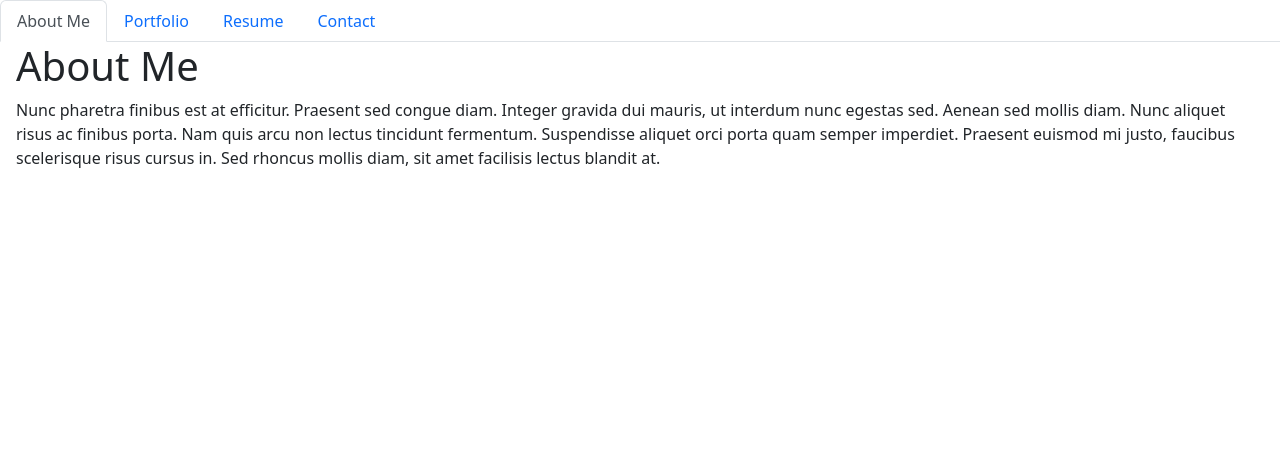
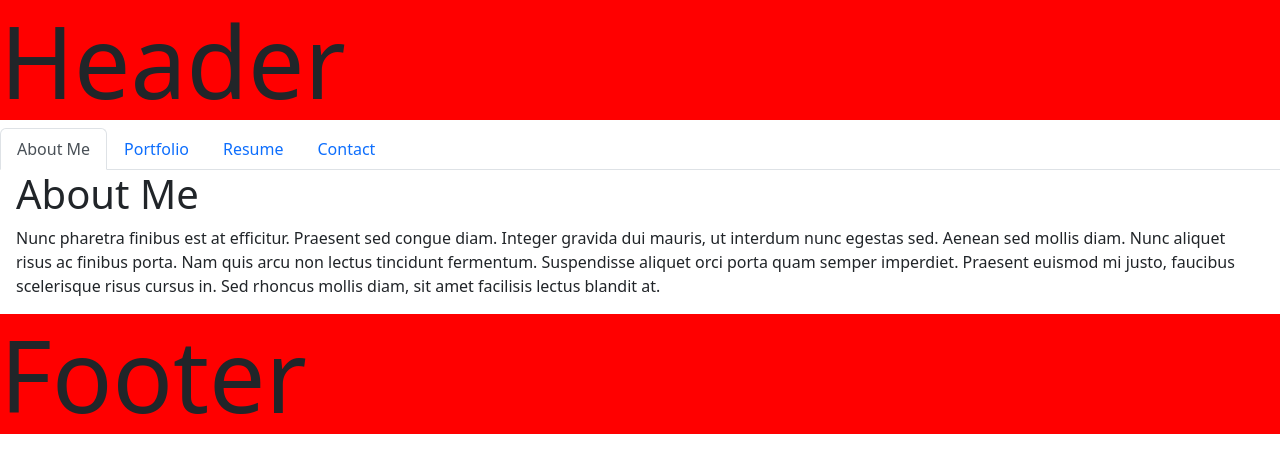
Before and after one commit to Estevan-Gonzales/module-20-challenge-react-portfolio, a React (Vite) app: page / in a window 1280 px wide. Shown: the top 472 px of the page. Built offline with nearby package versions, Linux system fonts and the light colour scheme.

Commit message:
Added projects

```diff
--- a/src/App.jsx
+++ b/src/App.jsx
@@ -1,5 +1,14 @@
-import PortfolioContainer from "./components/PortfolioContainer";
+import Header from "./components/Header"
+import Footer from "./components/Footer"
 
-const App = () => <PortfolioContainer />;
+
+function App() {
+    return (
+      <div>
+        <Header />
+        <Footer />
+      </div>
+    );
+  }
 
 export default App;
--- /dev/null
+++ b/src/components/Footer.jsx
@@ -0,0 +1,19 @@
+
+const styles = {
+  headerStyle: {
+    background: 'red',
+  },
+  headingStyle: {
+    fontSize: '100px',
+  },
+};
+
+
+function Footer() {
+  return(
+  <header style={styles.headerStyle} className="header">
+  <h1 style={styles.headingStyle}>Footer</h1>
+  </header>)
+}
+
+export default Footer;
--- a/src/components/PortfolioContainer.jsx
+++ b/src/components/Header.jsx
@@ -5,7 +5,19 @@ import About from './pages/About';
 import Portfolio from './pages/Portfolio';
 import Contact from './pages/Contact';
 
-export default function PortfolioContainer() {
+const styles = {
+  headerStyle: {
+    background: 'red',
+  },
+  headingStyle: {
+    fontSize: '100px',
+  },
+};
+
+// We use JSX curly braces to evaluate the style object
+
+function Header() {
+
   const [currentPage, setCurrentPage] = useState('About');
 
   // This method is checking to see what the value of `currentPage` is. Depending on the value of currentPage, we return the corresponding component to render.
@@ -22,14 +34,18 @@ export default function PortfolioContainer() {
     return <Contact />;
   };
 
-  const handlePageChange = (page) => setCurrentPage(page);
-
+      const handlePageChange = (page) => setCurrentPage(page);
   return (
     <div>
+
+      <header style={styles.headerStyle} className="header">
+        <h1 style={styles.headingStyle}>Header</h1>
+      </header>
       {/* We are passing the currentPage from state and the function to update it */}
       <NavTabs currentPage={currentPage} handlePageChange={handlePageChange} />
       {/* Here we are calling the renderPage method which will return a component  */}
-      <main className="mx-3">{renderPage()}</main>
-    </div>
+      <main className="mx-3">{renderPage()}</main>    </div>
   );
 }
+
+export default Header;
--- /dev/null
+++ b/src/components/Project.jsx
@@ -0,0 +1,18 @@
+
+
+// Whenever we try to render an array containing JSX, React knows to render each JSX element separately
+function Project(props) {
+    return (
+      <ul className="list-group">
+        {/* Here we map over each grocery item and return a new array of `li` elements that contains the grocery name */}
+        {/* When using map you must provide a unique key attribute to each item. Ours is `item.id` */}
+        {props.projects.map(item => (
+          <li className="list-group-item" key={item.title}>
+            {item.description}
+          </li>
+        ))}
+      </ul>
+    );
+  }
+
+  export default Project;
--- a/src/components/pages/Portfolio.jsx
+++ b/src/components/pages/Portfolio.jsx
@@ -1,22 +1,19 @@
+import Project from "../Project";
+
+
+const projects = [{
+  title: 'Dish and Drink',
+  description: 'This was our project 2 project',
+  id: 1,
+}];
+
 export default function Portfolio() {
   return (
     <div>
       <h1>Portfolio</h1>
-      <p>
-        Donec a volutpat quam. Curabitur nec varius justo, sed rutrum ligula.
-        Curabitur pellentesque turpis sit amet eros iaculis, a mollis arcu
-        dictum. Ut vel ante eget massa ornare placerat. Etiam nisl orci, finibus
-        sodales volutpat et, hendrerit ut dolor. Suspendisse porta dictum nunc,
-        sed pretium risus rutrum eget. Nam consequat, ligula in faucibus
-        vestibulum, nisi justo laoreet risus, luctus luctus mi lacus sit amet
-        libero. Class aptent taciti sociosqu ad litora torquent per conubia
-        nostra, per inceptos himenaeos. Mauris pretium condimentum tellus eget
-        lobortis. Interdum et malesuada fames ac ante ipsum primis in faucibus.
-        Donec placerat accumsan mi, ut congue neque placerat eu. Donec nec ipsum
-        in velit pellentesque vehicula sit amet at augue. Maecenas aliquam
-        bibendum congue. Pellentesque semper, lectus non ullamcorper iaculis,
-        est ligula suscipit velit, sed bibendum turpis dui in sapien.
-      </p>
+      <div>
+        <Project projects = {projects} />
+    </div>
     </div>
   );
 }
```
